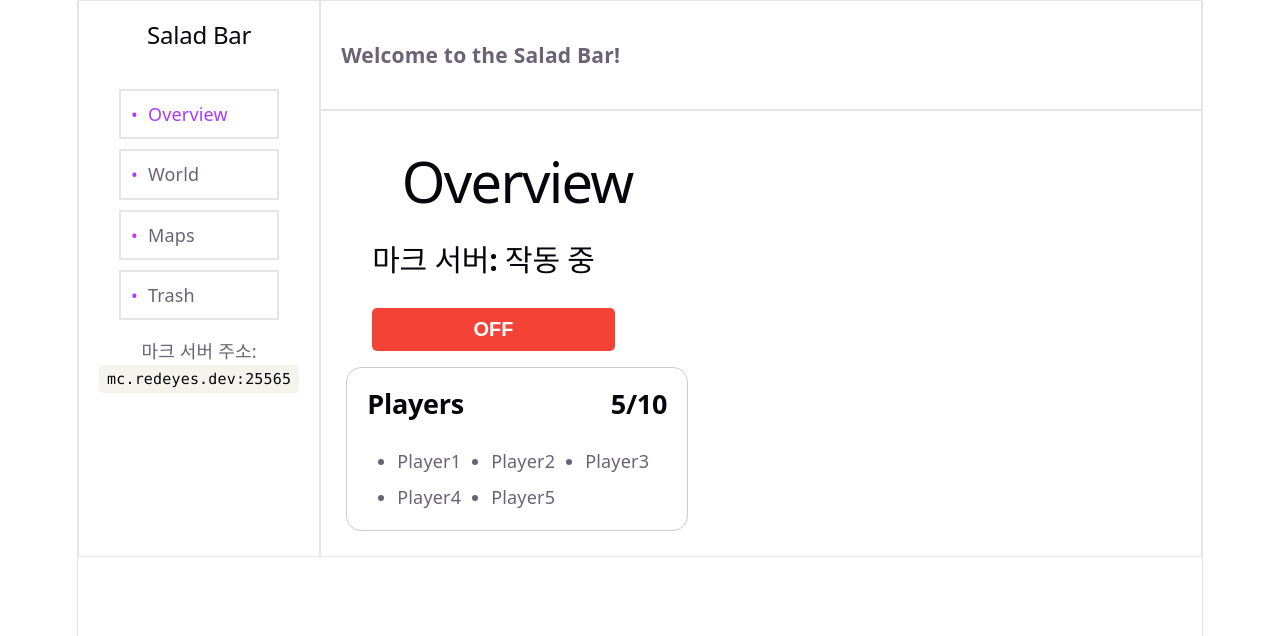
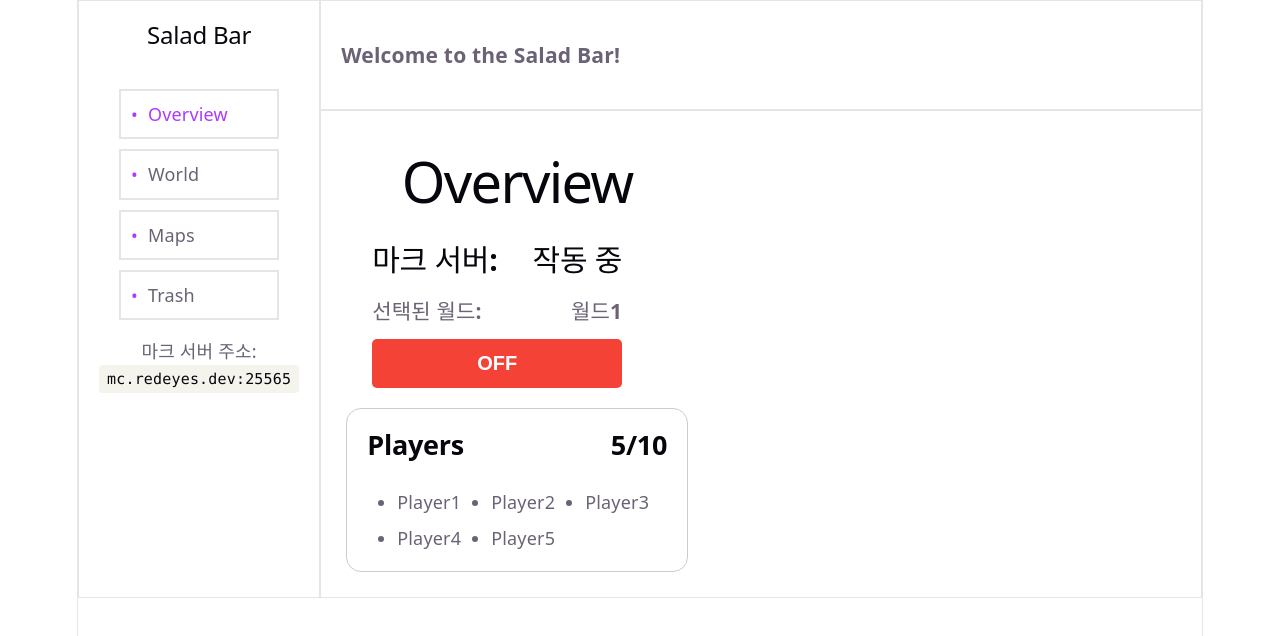
Before and after one commit to answjddns08/Minecraft_Discord_Bot, a React app in the folder web/: page / in a window 1280 px wide. Shown: the top 636 px of the page. Built offline with nearby package versions, Linux system fonts and the light colour scheme; the HTML template or start-up script is replaced by a standard one.

Commit message:
선택된 월드 표시

```diff
--- a/web/src/components/ServerStat.jsx
+++ b/web/src/components/ServerStat.jsx
@@ -6,16 +6,29 @@ const Stopped = "사망";
 
 function ServerStat() {
 	const [serverStatus, setServerStatus] = useState(Running);
+	const [selectedWorld, setSelectedWorld] = useState("월드1");
 
 	function toggleServerStatus() {
 		setServerStatus((prevStatus) =>
 			prevStatus === Running ? Stopped : Running,
 		);
+
+		// for test
+		setSelectedWorld((prevWorld) =>
+			prevWorld === "월드1" ? "월드2" : "월드1",
+		);
 	}
 
 	return (
 		<div className="serverStat">
-			<h2>마크 서버: {serverStatus}</h2>
+			<div className="serverStat-header">
+				<h2>마크 서버: </h2>
+				<h2 style={{ marginRight: 0 }}>{serverStatus}</h2>
+			</div>
+			<div className="serverStat-header">
+				<h3 style={{ margin: 0 }}>선택된 월드: </h3>
+				<h3 style={{ margin: 0 }}>{selectedWorld}</h3>
+			</div>
 			<button
 				onClick={toggleServerStatus}
 				className={`isOff ${serverStatus === Running ? "OFF" : "ON"}`}
--- a/web/src/components/serverStat.css
+++ b/web/src/components/serverStat.css
@@ -5,8 +5,8 @@
 
     padding: 15px 25px;
 
-    width: fit-content;
-    height: fit-content;
+    width: 250px;
+    height: 150px;
 }
 
 .serverStat h2 {
@@ -23,9 +23,19 @@
     font-weight: bold;
 }
 
+.serverStat-header {
+    display: flex;
+
+    justify-content: space-between;
+
+    align-items: center;
+
+    height: fit-content;
+}
+
 .serverStat button {
-    margin-top: 10px;
-    padding: 10px 20px;
+    margin-top: 15px;
+    padding: 13px 20px;
 
     width: 100%;
 
```
